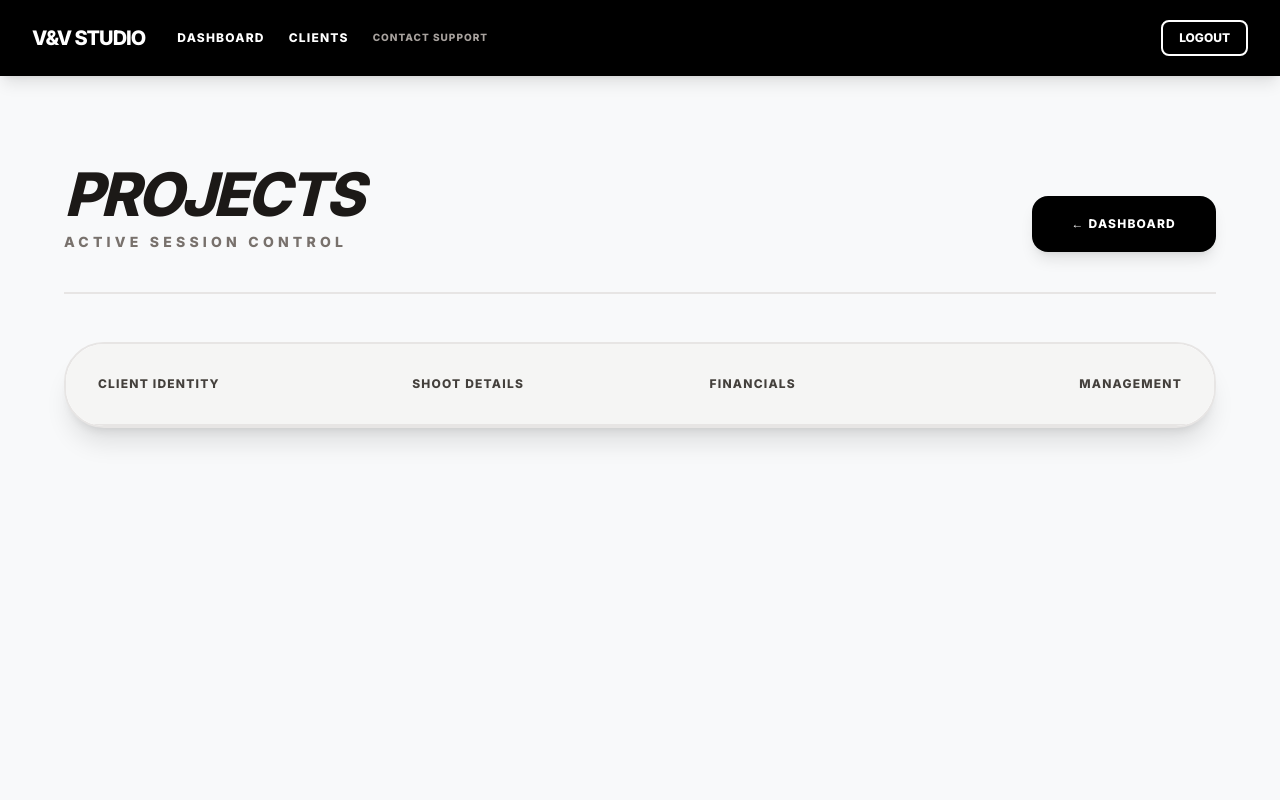
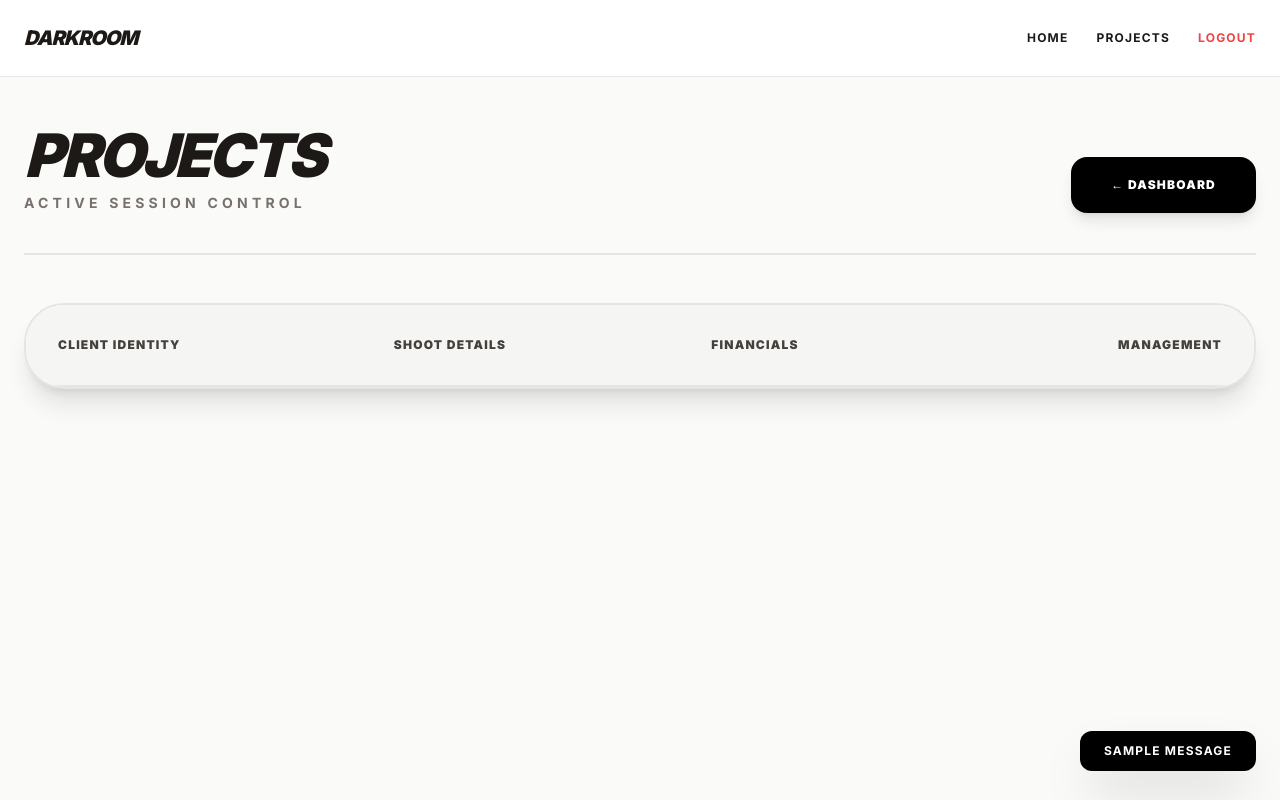
Before and after one commit to ktwom22/darkroom, a Flask app: page /client-manager in a window 1280 px wide. Run offline with Flask 3, Linux system fonts and the light colour scheme; a user stored in the database is signed in; tables that the repository leaves empty hold one stand-in row (values such as "Sample post"); one stand-in notice (Sample message) is shown; lists and menus that the app fills with data are empty; some libraries are stand-ins or nearby versions.

Commit message:
ADD GOOGLE ANALYTICS

```diff
--- a/templates/client_manager.html
+++ b/templates/client_manager.html
@@ -1,19 +1,20 @@
 {% extends "layout.html" %}
 {% block content %}
 
-<section class="max-w-7xl mx-auto py-12 px-6">
-    <div class="flex flex-col md:flex-row justify-between items-end mb-12 gap-6 border-b-2 border-stone-200 pb-10">
+<section class="max-w-7xl mx-auto py-8 md:py-12 px-4 md:px-6">
+    <div class="flex flex-col md:flex-row justify-between items-start md:items-end mb-8 md:mb-12 gap-6 border-b-2 border-stone-200 pb-10">
         <div>
-            <h1 class="text-6xl font-black tracking-tighter text-stone-900 uppercase italic">Projects</h1>
-            <p class="text-sm font-bold uppercase tracking-[0.3em] text-stone-500 mt-2">Active Session Control</p>
+            <h1 class="text-4xl md:text-6xl font-black tracking-tighter text-stone-900 uppercase italic">Projects</h1>
+            <p class="text-xs md:text-sm font-bold uppercase tracking-[0.3em] text-stone-500 mt-2">Active Session Control</p>
         </div>
-        <a href="{{ url_for('dashboard') }}" class="bg-black text-white px-10 py-5 rounded-2xl text-xs font-black uppercase tracking-widest hover:bg-stone-800 transition-all shadow-lg">
+        <a href="{{ url_for('dashboard') }}" class="w-full md:w-auto bg-black text-white px-10 py-5 rounded-2xl text-xs font-black uppercase tracking-widest hover:bg-stone-800 transition-all shadow-lg text-center">
             ← Dashboard
         </a>
     </div>
 
-    <div class="bg-white border-2 border-stone-200 rounded-[2.5rem] overflow-hidden shadow-xl">
-        <table class="w-full text-left border-collapse">
+    <div class="bg-white border-2 border-stone-200 rounded-[1.5rem] md:rounded-[2.5rem] overflow-hidden shadow-xl">
+
+        <table class="hidden md:table w-full text-left border-collapse">
             <thead>
                 <tr class="bg-stone-100 border-b-2 border-stone-200">
                     <th class="p-8 text-xs font-black uppercase tracking-widest text-stone-700">Client Identity</th>
@@ -25,16 +26,14 @@
             <tbody class="divide-y-2 divide-stone-100">
                 {% for session in sessions %}
                 <tr class="hover:bg-stone-50 transition-colors">
-
                     <td class="p-8">
                         <div class="mb-4">
                             <h3 class="text-3xl font-black tracking-tight text-black">{{ session.client_name }}</h3>
-                            </div>
+                        </div>
                         <span class="text-[10px] font-black uppercase bg-stone-200 px-3 py-1.5 rounded-lg text-stone-700">
                             {{ session.session_type }}
                         </span>
                     </td>
-
                     <td class="p-8">
                         <div class="space-y-5">
                             <div>
@@ -47,7 +46,6 @@
                             </div>
                         </div>
                     </td>
-
                     <td class="p-8">
                         {% set balance = (session.total_fee or 0) - (session.amount_paid or 0) %}
                         <div>
@@ -59,92 +57,115 @@
                             {% endif %}
                         </div>
                     </td>
-
                     <td class="p-8">
                         <div class="flex flex-col items-end gap-3">
-                            <a href="{{ url_for('portal', id=session.id) }}"
-                               class="bg-black text-white px-8 py-4 rounded-xl text-xs font-black uppercase tracking-widest hover:bg-stone-800 transition-all w-full text-center shadow-md border-2 border-black">
-                               Open Portal 🎞️
-                            </a>
+                            <a href="{{ url_for('portal', id=session.id) }}" class="bg-black text-white px-8 py-4 rounded-xl text-xs font-black uppercase tracking-widest w-full text-center border-2 border-black">Open Portal 🎞️</a>
                             <div class="flex gap-3 w-full">
-                                <button onclick="openEditModal('{{ session.id }}', '{{ session.client_name }}', '{{ session.location }}', '{{ session.date }}', '{{ session.total_fee }}', '{{ session.amount_paid }}')"
-                                        class="flex-1 border-2 border-stone-300 py-3 rounded-xl text-xs font-black uppercase text-stone-800 hover:border-black hover:bg-stone-100 transition-all">
-                                    Edit
-                                </button>
-                                <a href="{{ url_for('complete_job', id=session.id) }}"
-                                   class="flex-1 bg-stone-100 text-stone-500 py-3 rounded-xl text-xs font-black uppercase text-center hover:bg-red-600 hover:text-white transition-all">
-                                   Archive
-                                </a>
+                                <button onclick="openEditModal('{{ session.id }}', '{{ session.client_name }}', '{{ session.location }}', '{{ session.date }}', '{{ session.total_fee }}', '{{ session.amount_paid }}')" class="flex-1 border-2 border-stone-300 py-3 rounded-xl text-xs font-black uppercase text-stone-800">Edit</button>
+                                <a href="{{ url_for('complete_job', id=session.id) }}" class="flex-1 bg-stone-100 text-stone-500 py-3 rounded-xl text-xs font-black uppercase text-center">Archive</a>
                             </div>
                         </div>
                     </td>
-
                 </tr>
                 {% endfor %}
             </tbody>
         </table>
+
+        <div class="md:hidden divide-y-2 divide-stone-100">
+            {% for session in sessions %}
+            <div class="p-6 space-y-6">
+                <div class="flex justify-between items-start">
+                    <div>
+                        <h3 class="text-3xl font-black tracking-tight text-black">{{ session.client_name }}</h3>
+                        <span class="inline-block mt-2 text-[10px] font-black uppercase bg-stone-200 px-3 py-1.5 rounded-lg text-stone-700">
+                            {{ session.session_type }}
+                        </span>
+                    </div>
+                    {% set balance = (session.total_fee or 0) - (session.amount_paid or 0) %}
+                    <div class="text-right">
+                        <p class="text-[10px] font-black uppercase text-stone-500 tracking-widest">Balance</p>
+                        <p class="text-xl font-black {{ 'text-red-600' if balance > 0 else 'text-green-600' }}">
+                            {{ "${:,.2f}".format(balance) if balance > 0 else "PAID" }}
+                        </p>
+                    </div>
+                </div>
+
+                <div class="grid grid-cols-2 gap-4 bg-stone-50 p-4 rounded-2xl">
+                    <div>
+                        <p class="text-[10px] font-black uppercase text-stone-500 mb-1 tracking-widest">Location</p>
+                        <p class="text-sm font-bold text-stone-900 italic">📍 {{ session.location or "Studio" }}</p>
+                    </div>
+                    <div>
+                        <p class="text-[10px] font-black uppercase text-stone-500 mb-1 tracking-widest">Date</p>
+                        <p class="text-sm font-bold text-stone-900">📅 {{ session.date or "TBD" }}</p>
+                    </div>
+                </div>
+
+                <div class="space-y-3">
+                    <a href="{{ url_for('portal', id=session.id) }}" class="block w-full bg-black text-white py-4 rounded-xl text-xs font-black uppercase tracking-widest text-center shadow-md">Open Portal 🎞️</a>
+                    <div class="flex gap-3">
+                        <button onclick="openEditModal('{{ session.id }}', '{{ session.client_name }}', '{{ session.location }}', '{{ session.date }}', '{{ session.total_fee }}', '{{ session.amount_paid }}')" class="flex-1 border-2 border-stone-300 py-4 rounded-xl text-xs font-black uppercase text-stone-800 text-center">Edit</button>
+                        <a href="{{ url_for('complete_job', id=session.id) }}" class="flex-1 bg-stone-100 text-stone-500 py-4 rounded-xl text-xs font-black uppercase text-center">Archive</a>
+                    </div>
+                </div>
+            </div>
+            {% endfor %}
+        </div>
     </div>
 </section>
 
-<div id="editModal" class="hidden fixed inset-0 bg-black/60 backdrop-blur-md z-50 flex items-center justify-center p-6">
-    <div class="bg-white w-full max-w-2xl rounded-[3rem] p-12 border-4 border-black shadow-2xl">
-        <h2 class="text-4xl font-black uppercase italic mb-10 tracking-tighter">Update Archive</h2>
-
-        <form id="editForm" method="POST" class="space-y-6">
+<div id="editModal" class="hidden fixed inset-0 bg-black/60 backdrop-blur-md z-50 flex items-center justify-center p-4 md:p-6">
+    <div class="bg-white w-full max-w-2xl rounded-[2rem] md:rounded-[3rem] p-6 md:p-12 border-4 border-black shadow-2xl max-h-[90vh] overflow-y-auto">
+        <h2 class="text-2xl md:text-4xl font-black uppercase italic mb-6 md:mb-10 tracking-tighter">Update Archive</h2>
+        <form id="editForm" method="POST" class="space-y-4 md:space-y-6">
             <div>
-                <label class="text-xs font-black uppercase text-stone-900 tracking-widest">Client Name</label>
-                <input type="text" name="client_name" id="edit_name" class="w-full p-5 bg-stone-100 rounded-2xl border-2 border-stone-200 font-bold text-lg mt-2 focus:border-black outline-none transition-all">
+                <label class="text-[10px] font-black uppercase text-stone-900 tracking-widest">Client Name</label>
+                <input type="text" name="client_name" id="edit_name" class="w-full p-4 bg-stone-100 rounded-xl border-2 border-stone-200 font-bold text-base mt-1 outline-none">
             </div>
-
             <div>
-                <label class="text-xs font-black uppercase text-stone-900 tracking-widest">Shoot Location</label>
-                <input type="text" name="location" id="edit_location" class="w-full p-5 bg-stone-100 rounded-2xl border-2 border-stone-200 font-bold text-lg mt-2 focus:border-black outline-none">
+                <label class="text-[10px] font-black uppercase text-stone-900 tracking-widest">Shoot Location</label>
+                <input type="text" name="location" id="edit_location" class="w-full p-4 bg-stone-100 rounded-xl border-2 border-stone-200 font-bold text-base mt-1 outline-none">
             </div>
-
-            <div class="grid grid-cols-3 gap-6">
+            <div class="grid grid-cols-1 md:grid-cols-3 gap-4 md:gap-6">
                 <div>
-                    <label class="text-xs font-black uppercase text-stone-900 tracking-widest">Date</label>
-                    <input type="date" name="date" id="edit_date" class="w-full p-5 bg-stone-100 rounded-2xl border-2 border-stone-200 font-bold mt-2">
+                    <label class="text-[10px] font-black uppercase text-stone-900 tracking-widest">Date</label>
+                    <input type="date" name="date" id="edit_date" class="w-full p-4 bg-stone-100 rounded-xl border-2 border-stone-200 font-bold mt-1">
                 </div>
                 <div>
-                    <label class="text-xs font-black uppercase text-stone-900 tracking-widest">Total Fee ($)</label>
-                    <input type="number" step="0.01" name="total_fee" id="edit_fee" class="w-full p-5 bg-stone-100 rounded-2xl border-2 border-stone-200 font-bold text-lg mt-2">
+                    <label class="text-[10px] font-black uppercase text-stone-900 tracking-widest">Total Fee ($)</label>
+                    <input type="number" step="0.01" name="total_fee" id="edit_fee" class="w-full p-4 bg-stone-100 rounded-xl border-2 border-stone-200 font-bold mt-1">
                 </div>
                 <div>
-                    <label class="text-xs font-black uppercase text-stone-900 tracking-widest">Amount Paid ($)</label>
-                    <input type="number" step="0.01" name="amount_paid" id="edit_paid" class="w-full p-5 bg-stone-100 rounded-2xl border-2 border-stone-200 font-bold text-lg mt-2">
+                    <label class="text-[10px] font-black uppercase text-stone-900 tracking-widest">Paid ($)</label>
+                    <input type="number" step="0.01" name="amount_paid" id="edit_paid" class="w-full p-4 bg-stone-100 rounded-xl border-2 border-stone-200 font-bold mt-1">
                 </div>
             </div>
-
-            <div class="flex gap-6 pt-10">
-                <button type="button" onclick="closeEditModal()" class="flex-1 py-5 text-stone-500 font-black uppercase text-xs tracking-widest hover:text-black">Cancel</button>
-                <button type="submit" class="flex-1 py-5 bg-black text-white font-black uppercase rounded-2xl text-xs tracking-[0.3em] hover:bg-stone-800 shadow-xl transition-all">Save Changes</button>
+            <div class="flex flex-col-reverse md:flex-row gap-4 pt-6 md:pt-10">
+                <button type="button" onclick="closeEditModal()" class="py-4 text-stone-500 font-black uppercase text-xs tracking-widest">Cancel</button>
+                <button type="submit" class="flex-1 py-4 md:py-5 bg-black text-white font-black uppercase rounded-2xl text-xs tracking-[0.3em] shadow-xl">Save Changes</button>
             </div>
         </form>
     </div>
 </div>
 
 <script>
+// Logic remains identical to your working script
 function openEditModal(id, name, location, date, fee, paid) {
     const modal = document.getElementById('editModal');
     const form = document.getElementById('editForm');
     form.action = '/update-session/' + id;
-
     document.getElementById('edit_name').value = name;
     document.getElementById('edit_location').value = location;
     document.getElementById('edit_date').value = date;
     document.getElementById('edit_fee').value = fee;
     document.getElementById('edit_paid').value = paid;
-
     modal.classList.remove('hidden');
     document.body.style.overflow = 'hidden';
 }
-
 function closeEditModal() {
     document.getElementById('editModal').classList.add('hidden');
     document.body.style.overflow = 'auto';
 }
-
 window.onclick = function(event) {
     let modal = document.getElementById('editModal');
     if (event.target == modal) { closeEditModal(); }
--- a/templates/layout.html
+++ b/templates/layout.html
@@ -1,6 +1,10 @@
 <!DOCTYPE html>
 <html lang="en">
 <head>
+    <meta charset="UTF-8">
+    <meta name="viewport" content="width=device-width, initial-scale=1.0">
+    <title>Vows & Views | Darkroom</title>
+
         <!-- Google tag (gtag.js) -->
     <script async src="https://www.googletagmanager.com/gtag/js?id=G-24T9KDPZ7B"></script>
     <script>
@@ -10,45 +14,41 @@
 
       gtag('config', 'G-24T9KDPZ7B');
     </script>
-    <meta charset="UTF-8">
-    <meta name="viewport" content="width=device-width, initial-scale=1.0">
-    <title>DarkRoom</title>
     <script src="https://cdn.tailwindcss.com"></script>
-    <link href="https://fonts.googleapis.com/css2?family=Inter:wght@400;600;800&display=swap" rel="stylesheet">
+    <link href="https://fonts.googleapis.com/css2?family=Inter:wght@400;700;900&display=swap" rel="stylesheet">
+
     <style>
-        body {
-            font-family: 'Inter', sans-serif;
-            background-color: #f8f9fa; /* Light gray for subtle contrast against cards */
-            color: #1a1a1a;
-        }
-        /* Increased contrast for inputs */
-        input, select, textarea {
-            border: 2px solid #e5e7eb !important;
-            color: #1a1a1a !important;
-        }
-        input:focus {
-            border-color: #000 !important;
-            ring: 2px solid #000;
-        }
+        body { font-family: 'Inter', sans-serif; }
     </style>
 </head>
-<body class="antialiased">
-    <nav class="bg-black text-white py-5 px-8 flex justify-between items-center sticky top-0 z-50 shadow-lg">
-        <div class="flex items-center gap-8">
-            <a href="/" class="font-extrabold text-xl tracking-tighter">V&V STUDIO</a>
-            <div class="hidden md:flex gap-6">
-                <a href="/" class="text-xs font-bold uppercase tracking-widest hover:text-stone-400">Dashboard</a>
-                <a href="/client-manager" class="text-xs font-bold uppercase tracking-widest hover:text-stone-400">Clients</a>
-                <a href="{{ url_for('support') }}" class="text-[10px] font-black uppercase tracking-widest text-stone-400 hover:text-black">Contact Support</a>
+<body class="bg-stone-50 text-stone-900">
+
+    <nav class="p-6 border-b border-stone-200 bg-white">
+        <div class="max-w-7xl mx-auto flex justify-between items-center">
+            <span class="font-black italic uppercase tracking-tighter text-xl">Darkroom</span>
+            <div class="space-x-6 text-xs font-bold uppercase tracking-widest">
+                <a href="{{ url_for('dashboard') }}" class="hover:text-stone-500">Home</a>
+                <a href="{{ url_for('client_manager') }}" class="hover:text-stone-500">Projects</a>
+                <a href="{{ url_for('logout') }}" class="text-red-500">Logout</a>
             </div>
         </div>
-        {% if current_user.is_authenticated %}
-            <a href="/logout" class="text-xs font-bold border-2 border-white px-4 py-2 rounded-lg hover:bg-white hover:text-black transition-all">LOGOUT</a>
-        {% endif %}
     </nav>
 
-    <main class="max-w-7xl mx-auto p-6 md:p-10">
+    <main>
         {% block content %}{% endblock %}
     </main>
+
+    {% with messages = get_flashed_messages() %}
+      {% if messages %}
+        <div class="fixed bottom-6 right-6 space-y-2 z-50">
+          {% for message in messages %}
+            <div class="bg-black text-white px-6 py-3 rounded-xl shadow-2xl text-xs font-bold uppercase tracking-widest animate-bounce">
+              {{ message }}
+            </div>
+          {% endfor %}
+        </div>
+      {% endif %}
+    {% endwith %}
+
 </body>
 </html>
```
Also changed, not shown: requirements.txt (+11 -0 lines). Lines whose indentation alone changed are shown as unchanged.
